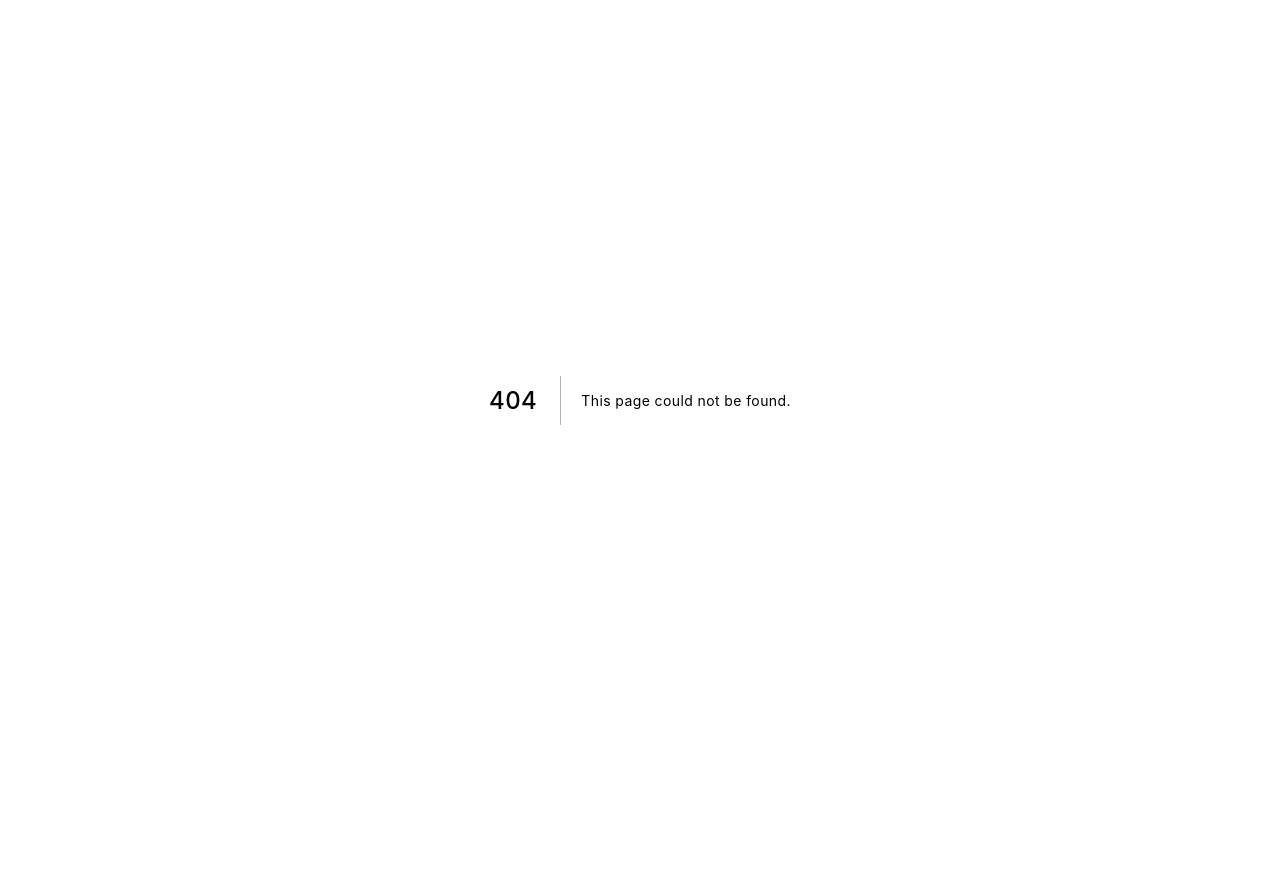
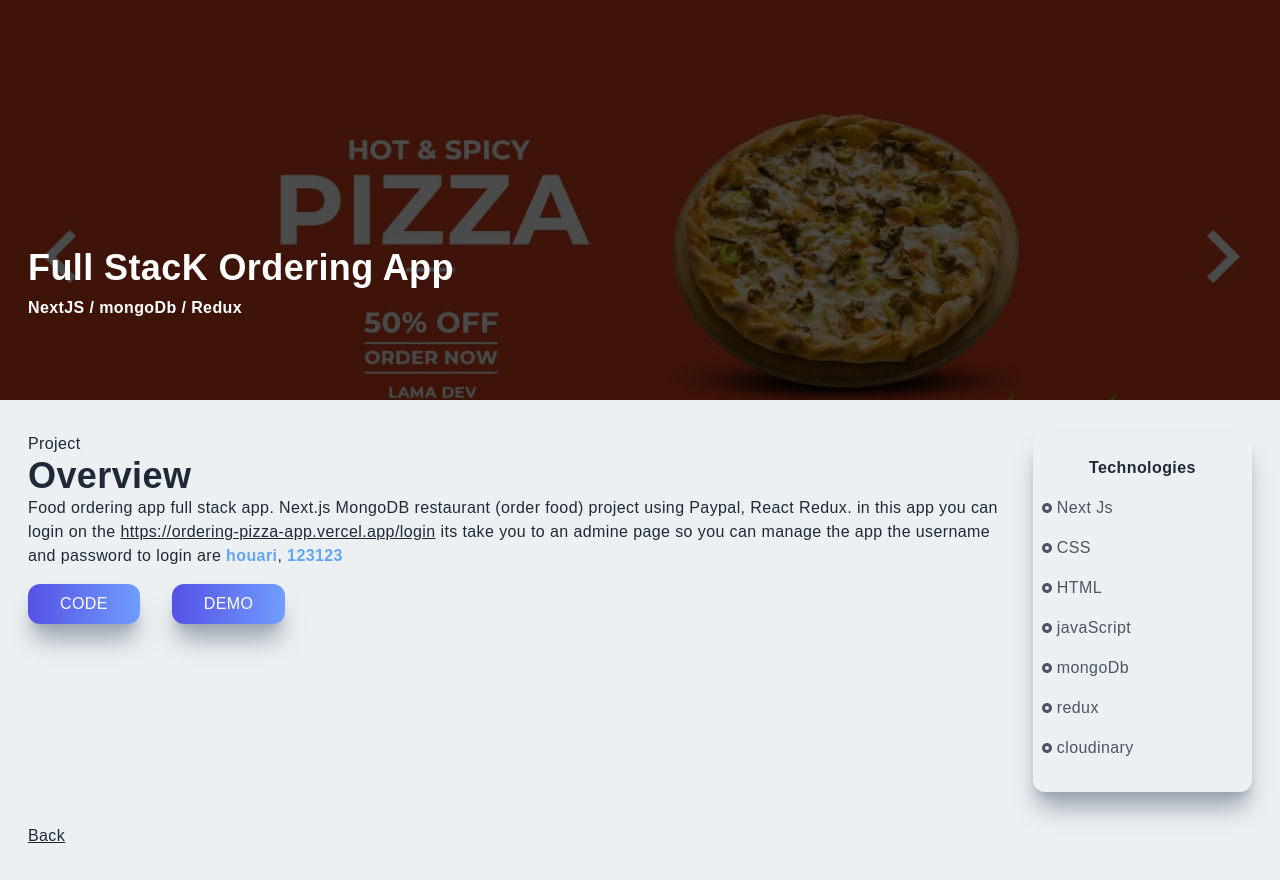
Before and after one commit to houariDz95/portfolio-ouDev, a Next.js app: page /ordering in a window 1280 px wide. Before the commit this address had no page. Before the commit the page ends 800 px from the top, so only its background shows below. Built offline with nearby package versions, Linux system fonts and the light colour scheme.

Commit message:
adding project

```diff
--- a/components/Projects.jsx
+++ b/components/Projects.jsx
@@ -6,6 +6,8 @@ import Estate from '../public/assets/projects/estate.jpg';
 import Whatsapp from '../public/assets/projects/whatsapp.jpg';
 import BlogImg from '../public/assets/projects/blog.jpg';
 import UiImg from '../public/assets/projects/ui.jpg';
+import ordering from '../public/assets/projects/ordering.jpg';
+
 import ProjectItem from './ProjectItem';
 const Projects = () => {
   return (
@@ -49,6 +51,12 @@ const Projects = () => {
             projectUrl='/landingUi'
             tech='React Js'
           />
+          <ProjectItem
+            title='Full stack ordering app '
+            backgroundImg={ordering}
+            projectUrl='/ordering'
+            tech='NextJs mongoDb Redux'
+          />
         </div>
       </div>
     </div>
--- /dev/null
+++ b/pages/ordering.jsx
@@ -0,0 +1,88 @@
+import Image from 'next/image';
+import React from 'react';
+import Ordering from '../public/assets/projects/ordering.jpg';
+import { RiRadioButtonFill } from 'react-icons/ri';
+import Link from 'next/link';
+
+const whatsapp = () => {
+  return (
+    <div className='w-full'>
+      <div className='w-screen h-[50vh] relative'>
+        <div className='absolute top-0 left-0 w-full h-[50vh] bg-black/70 z-10' />
+        <Image
+          className='absolute z-1'
+          layout='fill'
+          objectFit='cover'
+          src={Ordering}
+          alt='/'
+        />
+        <div className='absolute top-[70%] max-w-[1240px] w-full left-[50%] right-[50%] translate-x-[-50%] translate-y-[-50%] text-white z-10 p-2'>
+          <h2 className='py-2'>Full StacK Ordering App </h2>
+          <h3>NextJS / mongoDb / Redux </h3>
+        </div>
+      </div>
+
+      <div className='max-w-[1240px] mx-auto p-2 grid md:grid-cols-5 gap-8 py-8'>
+        <div className='col-span-4'>
+          <p>Project</p>
+          <h2>Overview</h2>
+          <p>
+            Food ordering app full stack app. Next.js MongoDB restaurant (order food)
+            project using Paypal, React Redux.
+            in this app you can login on the{" "}
+             <a href="/https://ordering-pizza-app.vercel.app/login" className="underline cursor-pointer">https://ordering-pizza-app.vercel.app/login</a>
+              {" "} its take you to an admine page so you can manage the app
+              the username and password to login are <span className="font-bold text-blue-400">houari</span >, <span className="font-bold text-blue-400">123123</span>
+          </p>
+          <a
+            href='https://github.com/houariDz95/uiux-landingpage '
+            target='_blank'
+            rel='noreferrer'
+          >
+            <button className='px-8 py-2 mt-4 mr-8'>Code</button>
+          </a>
+          <a
+            href='https://ordering-pizza-app.vercel.app/'
+            target='_blank'
+            rel='noreferrer'
+          >
+            <button className='px-8 py-2 mt-4'>Demo</button>
+          </a>
+        </div>
+        <div className='col-span-4 md:col-span-1 shadow-xl shadow-gray-400 rounded-xl py-4'>
+          <div className='p-2'>
+            <p className='text-center font-bold pb-2'>Technologies</p>
+            <div className='grid grid-cols-3 md:grid-cols-1'>
+              <p className='text-gray-600 py-2 flex items-center'>
+                <RiRadioButtonFill className='pr-1' /> Next Js
+              </p>
+              <p className='text-gray-600 py-2 flex items-center'>
+                <RiRadioButtonFill className='pr-1' /> CSS
+              </p>
+              <p className='text-gray-600 py-2 flex items-center'>
+                <RiRadioButtonFill className='pr-1' /> HTML
+              </p>
+              <p className='text-gray-600 py-2 flex items-center'>
+                <RiRadioButtonFill className='pr-1' /> javaScript
+              </p>
+              <p className='text-gray-600 py-2 flex items-center'>
+                <RiRadioButtonFill className='pr-1' /> mongoDb
+              </p>
+              <p className='text-gray-600 py-2 flex items-center'>
+                <RiRadioButtonFill className='pr-1' /> redux
+              </p>
+              <p className='text-gray-600 py-2 flex items-center'>
+                <RiRadioButtonFill className='pr-1' /> cloudinary
+              </p>
+            </div>
+          </div>
+        </div>
+        <Link href='/#projects'>
+          <p className='underline cursor-pointer'>Back</p>
+        </Link>
+      </div>
+    </div>
+  );
+};
+
+export default whatsapp;
```
Also changed, not shown: public/assets/projects/ordering.jpg (added).
